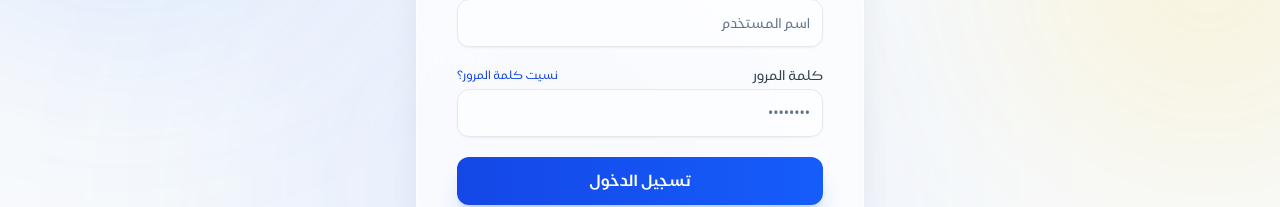
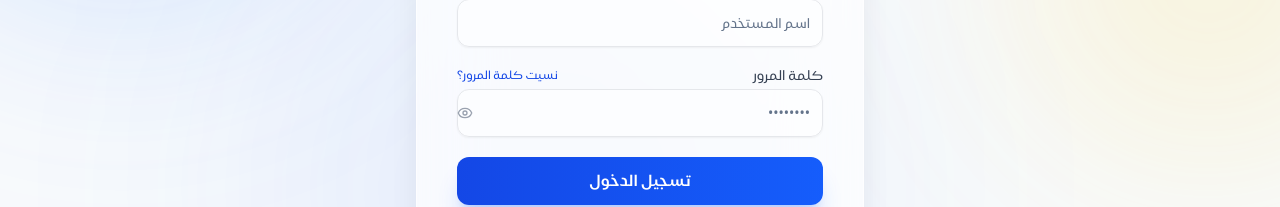
Before and after one commit to greenproksa1-cmyk/hajz, a Next.js app: page /login in a window 1280 px wide. Shown: the part 392-599 px from the top of the page. Built offline with nearby package versions, Linux system fonts and the light colour scheme.

Commit message:
Initial commit

```diff
--- a/src/app/login/page.tsx
+++ b/src/app/login/page.tsx
@@ -8,7 +8,7 @@ import { Button } from "@/components/ui/button";
 import { Input } from "@/components/ui/input";
 import { Label } from "@/components/ui/label";
 import { motion } from "framer-motion";
-import { ArrowRight, LogIn } from "lucide-react";
+import { ArrowRight, LogIn, Eye, EyeOff } from "lucide-react";
 
 export default function LoginPage() {
   const router = useRouter();
@@ -16,6 +16,7 @@ export default function LoginPage() {
   const [password, setPassword] = useState("");
   const [error, setError] = useState("");
   const [loading, setLoading] = useState(false);
+  const [showPassword, setShowPassword] = useState(false);
 
   const onSubmit = async (e: React.FormEvent) => {
     e.preventDefault();
@@ -97,15 +98,24 @@ export default function LoginPage() {
                <Label htmlFor="password" className="text-gray-700 font-medium">كلمة المرور</Label>
                <Link href="#" className="text-xs text-blue-700 hover:text-blue-600 font-medium">نسيت كلمة المرور؟</Link>
              </div>
+            <div className="relative">
               <Input
                 id="password"
-              type="password"
+                type={showPassword ? "text" : "password"}
                 value={password}
                 onChange={(e) => setPassword(e.target.value)}
                 placeholder="••••••••"
                 required
-              className="text-right h-12 bg-white/50 border-gray-200 focus:border-blue-600 focus:ring-blue-600/20 transition-all rounded-xl"
+                className="text-right h-12 bg-white/50 border-gray-200 focus:border-blue-600 focus:ring-blue-600/20 transition-all rounded-xl pe-10"
               />
+              <button
+                type="button"
+                onClick={() => setShowPassword(!showPassword)}
+                className="absolute inset-y-0 left-0 flex items-center ps-3 text-gray-400 hover:text-gray-600"
+              >
+                {showPassword ? <EyeOff className="h-4 w-4" /> : <Eye className="h-4 w-4" />}
+              </button>
+            </div>
           </div>
 
           <Button
--- a/src/app/register/page.tsx
+++ b/src/app/register/page.tsx
@@ -8,7 +8,7 @@ import { Input } from "@/components/ui/input";
 import { Label } from "@/components/ui/label";
 import { signIn } from "next-auth/react";
 import { motion } from "framer-motion";
-import { UserPlus, ArrowRight } from "lucide-react";
+import { UserPlus, ArrowRight, Eye, EyeOff } from "lucide-react";
 
 export default function RegisterPage() {
   const router = useRouter();
@@ -17,6 +17,7 @@ export default function RegisterPage() {
   const [password, setPassword] = useState("");
   const [error, setError] = useState("");
   const [loading, setLoading] = useState(false);
+  const [showPassword, setShowPassword] = useState(false);
 
   const onSubmit = async (e: React.FormEvent) => {
     e.preventDefault();
@@ -123,16 +124,25 @@ export default function RegisterPage() {
           </div>
 
           <div className="space-y-1.5">
-             <Label htmlFor="password" className="text-gray-700 font-medium">كلمة المرور</Label>
+             <Label htmlFor="password" title="كلمة المرور" className="text-gray-700 font-medium">كلمة المرور</Label>
+             <div className="relative">
                <Input
                  id="password"
-               type="password"
+                 type={showPassword ? "text" : "password"}
                  value={password}
                  onChange={(e) => setPassword(e.target.value)}
                  placeholder="••••••••"
                  required
-               className="text-right h-12 bg-white/50 border-gray-200 focus:border-blue-600 focus:ring-blue-600/20 transition-all rounded-xl"
+                 className="text-right h-12 bg-white/50 border-gray-200 focus:border-blue-600 focus:ring-blue-600/20 transition-all rounded-xl pe-10"
                />
+               <button
+                 type="button"
+                 onClick={() => setShowPassword(!showPassword)}
+                 className="absolute inset-y-0 left-0 flex items-center ps-3 text-gray-400 hover:text-gray-600"
+               >
+                 {showPassword ? <EyeOff className="h-4 w-4" /> : <Eye className="h-4 w-4" />}
+               </button>
+             </div>
           </div>
 
           <Button
--- a/src/components/admin/AdminLogin.tsx
+++ b/src/components/admin/AdminLogin.tsx
@@ -9,7 +9,7 @@ import { Button } from '@/components/ui/button'
 import { Input } from '@/components/ui/input'
 import { Label } from '@/components/ui/label'
 import { Card, CardContent, CardHeader, CardTitle } from '@/components/ui/card'
-import { Shield, LogIn, Loader2 } from 'lucide-react'
+import { Shield, LogIn, Loader2, Eye, EyeOff } from 'lucide-react'
 import { toast } from 'sonner'
 
 interface AdminLoginProps {
@@ -19,6 +19,7 @@ interface AdminLoginProps {
 export default function AdminLogin({ onLogin }: AdminLoginProps) {
   const { t, isRTL } = useTranslation()
   const [isLoading, setIsLoading] = useState(false)
+  const [showPassword, setShowPassword] = useState(false)
 
   const schema = z.object({
     username: z.string().min(1, t('validation.required')),
@@ -91,14 +92,23 @@ export default function AdminLogin({ onLogin }: AdminLoginProps) {
               <Label htmlFor="password" className="mb-1.5 block text-sm font-medium">
                 {t('admin.password')}
               </Label>
+              <div className="relative">
                 <Input
                   id="password"
-                type="password"
+                  type={showPassword ? 'text' : 'password'}
                   dir="ltr"
                   placeholder="••••••••"
-                className={errors.password ? 'border-red-500' : ''}
+                  className={errors.password ? 'border-red-500 pe-10' : 'pe-10'}
                   {...register('password')}
                 />
+                <button
+                  type="button"
+                  onClick={() => setShowPassword(!showPassword)}
+                  className="absolute inset-y-0 right-0 flex items-center pe-3 text-gray-400 hover:text-gray-600"
+                >
+                  {showPassword ? <EyeOff className="h-4 w-4" /> : <Eye className="h-4 w-4" />}
+                </button>
+              </div>
               {errors.password && (
                 <p className="mt-1 text-xs text-red-500">{errors.password.message}</p>
               )}
```
Lines whose indentation alone changed are shown as unchanged.
